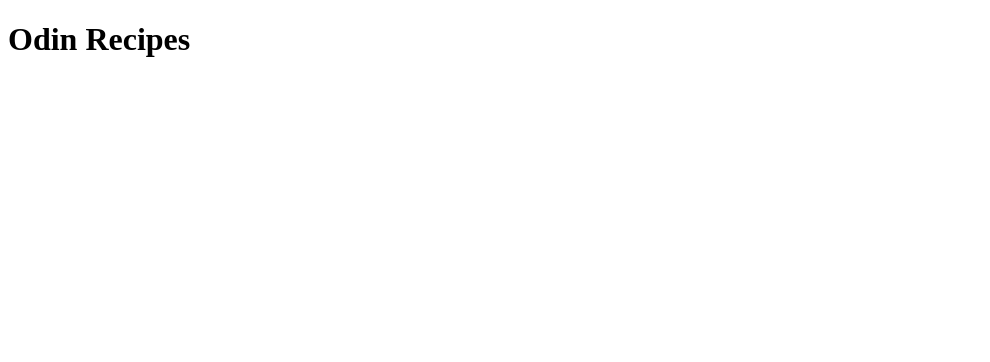
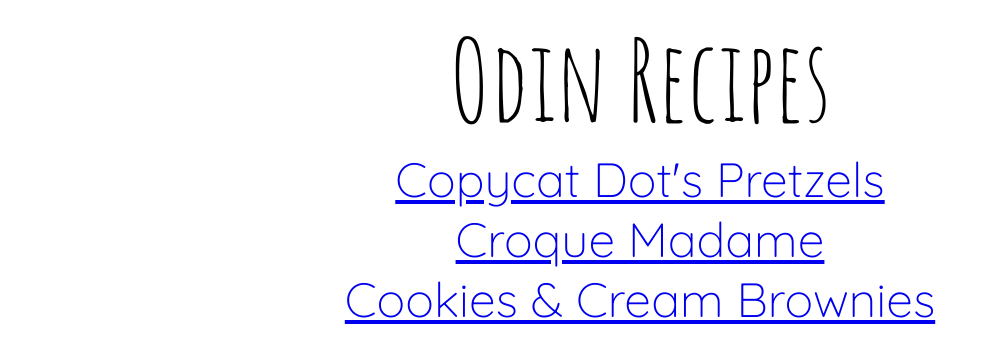
Before and after one commit to jmalik6209/odin-recipes, a plain HTML site: page index.html in a window 1280 px wide. Shown: the whole page, without its empty margins (0-990 px from the left). Drawn offline with Linux system fonts and the light colour scheme.

Commit message:
Add basic CSS font styling & link all pages together

```diff
--- a/index.html
+++ b/index.html
@@ -6,8 +6,23 @@
     <meta name="viewport" content="width=device-width, initial-scale=1.0">
     <title>Recipes</title>
     <link rel="stylesheet" href="styles.css">
+    <link rel="preconnect" href="https://fonts.googleapis.com">
+    <link rel="preconnect" href="https://fonts.gstatic.com" crossorigin>
+    <link href="https://fonts.googleapis.com/css2?family=Amatic+SC&family=Quicksand:wght@300&display=swap" rel="stylesheet">
 </head>
 <body>
-    <h1>Odin Recipes</h1>
+    <h1 class="header">Odin Recipes</h1>
+    <div class="content">
+        <div class="menu-option">
+            <a id="menu-item" href="recipes/pretzels.html">Copycat Dot's Pretzels</a>
+        </div>
+        <div class="menu-option">
+            <a id="menu-item" href="recipes/croquemadame.html">Croque Madame</a>
+        </div>
+        <div class="menu-option">
+            <a id="menu-item" href="recipes/brownies.html">Cookies & Cream Brownies</a>
+        </div>
+
+    </div>
 </body>
 </html>
--- a/styles.css
+++ b/styles.css
@@ -0,0 +1,14 @@
+.header{
+    font-family: 'Amatic SC', cursive;
+    font-size: 7em;
+    margin: auto;
+    text-align: center;
+    font-weight: 300;
+}
+
+.content{
+    font-family: 'Quicksand', sans-serif;
+    font-size: 3em;
+    margin: auto;
+    text-align: center;
+}
```
Also changed, not shown: recipes/brownies.html (+7 -1 lines), recipes/croquemadame.html (+7 -1 lines), recipes/pretzels.html (+7 -1 lines).
